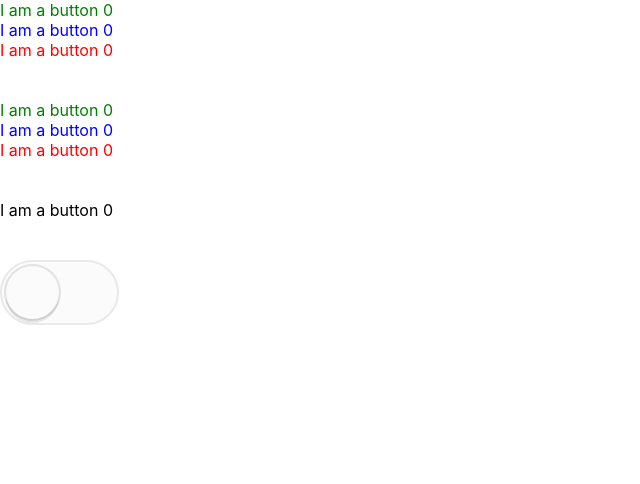
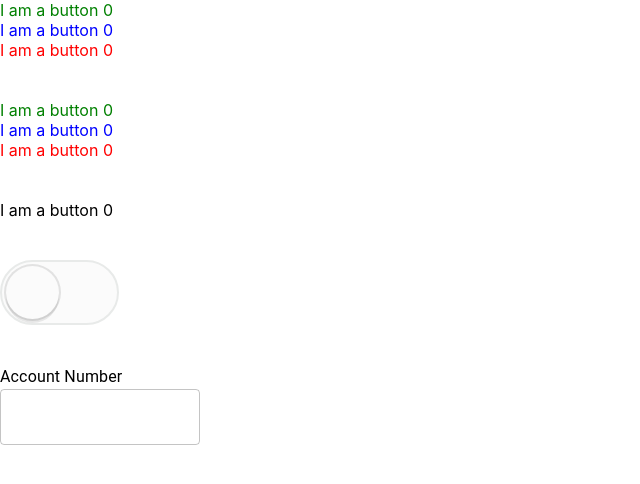
Before and after one commit to arifdroid/dyno-component, a React (Create React App) app: page / in a window 1280 px wide. Shown: the top 484 px of the page, without its empty margins (0-640 px from the left). Built offline with nearby package versions, Linux system fonts and the light colour scheme.

Commit message:
rigid structure

```diff
--- /dev/null
+++ b/src/components/Checkbox/Checkbox.jsx
@@ -0,0 +1,11 @@
+import React from 'react'
+import CheckboxMUI from '@mui/material/Checkbox';
+
+export default function Checkbox() {
+    return (
+        <div>
+            <CheckboxMUI defaultChecked label="Gilad Gray"></CheckboxMUI>
+
+        </div>
+    )
+}
--- /dev/null
+++ b/src/components/TextBox/TextBox.jsx
@@ -0,0 +1,36 @@
+import React, { Component } from 'react'
+import TextField from '@mui/material/TextField';
+import Typography from '@mui/material/Typography';
+
+//render prop, to enable dynamic control rendering
+
+class TextArea extends Component {
+    state = { textValue: '' }
+
+    render() {
+        return (
+            <TextField
+                id="standard-basic" variant="outlined" style={{ width: 200 }}
+            // value={textValue}
+            />
+        )
+    }
+}
+
+
+
+function TextBox() {
+    return (
+        <div>
+            <Typography>Account Number</Typography>
+            <TextField
+                id="standard-basic" variant="outlined" style={{ width: 200 }}
+            // value={textValue}
+            />
+        </div>
+
+    )
+}
+
+
+export default TextBox;
--- a/src/studyComponent/MainView.jsx
+++ b/src/studyComponent/MainView.jsx
@@ -1,4 +1,6 @@
 import React from 'react'
+import Checkbox from '../components/Checkbox/Checkbox'
+import TextBox from '../components/TextBox/TextBox'
 import ButtonComponent from './ButtonComponent'
 import Usage from './Paypal_developer/ClassStyle/SwitchPpal'
 
@@ -47,6 +49,9 @@ export default function MainView() {
 
             <Usage />
 
+            <div style={{ margin: 20 }}></div>
+            <TextBox />
+
 
         </div>
     )
```
